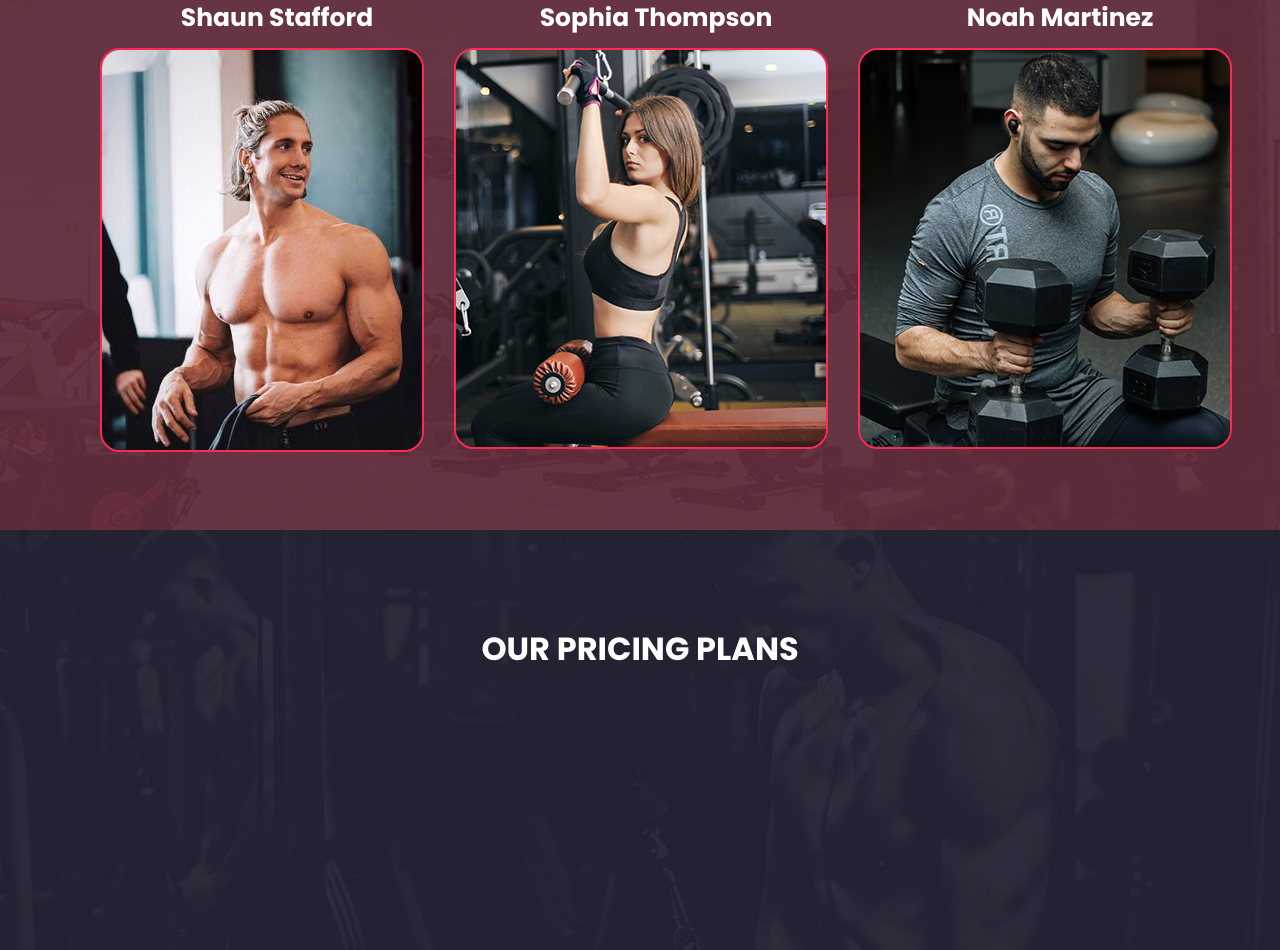
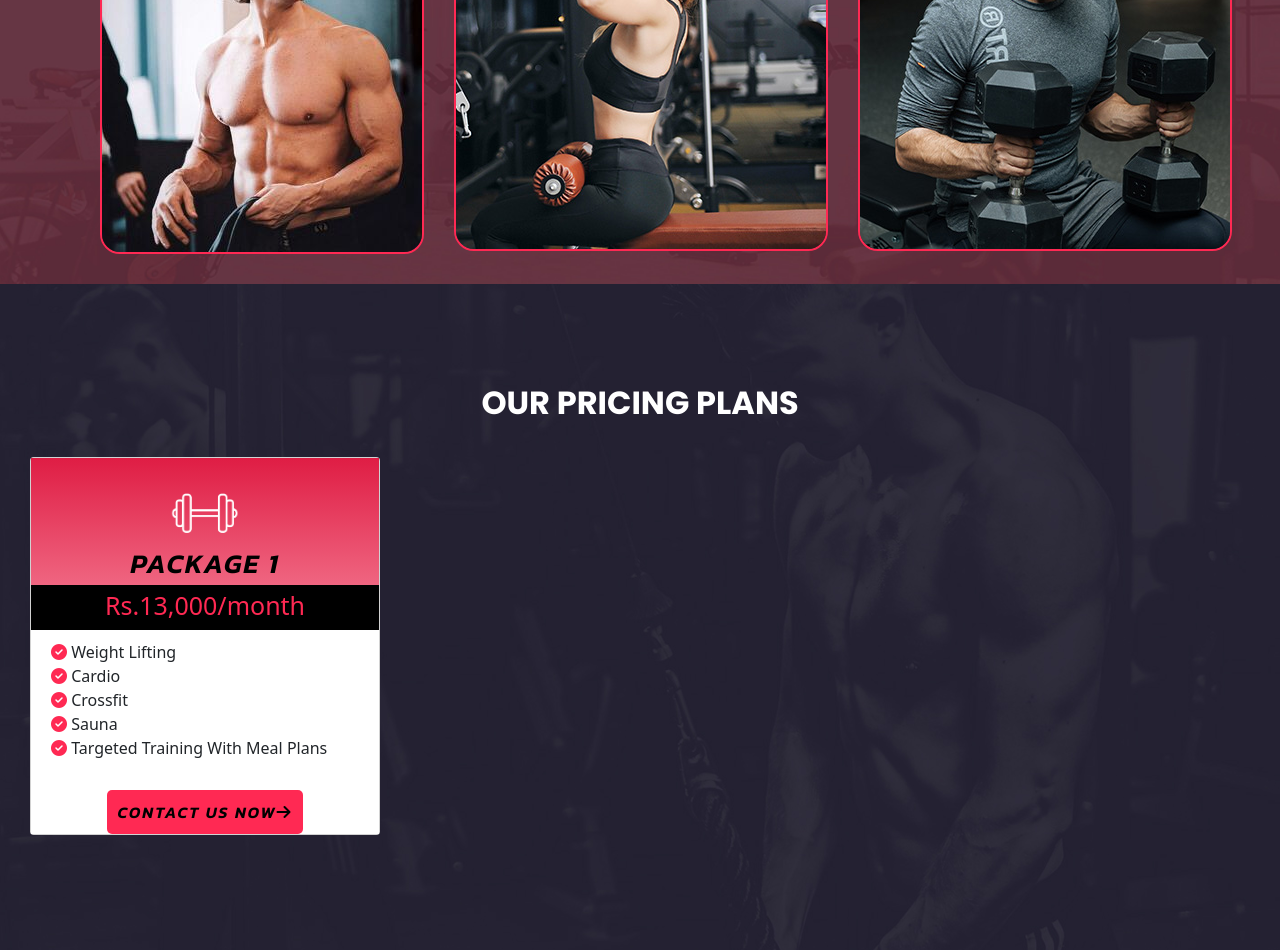
Before and after one commit to mfaiz-ahmed/Neo-Gym, a plain HTML site: page index.html in a window 1280 px wide. Shown: the part 1670-2620 px from the top of the page. Drawn offline with nearby package versions, Linux system fonts and the light colour scheme.

Commit message:
card added

```diff
--- a/index.html
+++ b/index.html
@@ -9,11 +9,14 @@
     <link rel="preconnect" href="https://fonts.googleapis.com">
 <link rel="preconnect" href="https://fonts.gstatic.com" crossorigin>
 <link href="https://fonts.googleapis.com/css2?family=Poppins:ital,wght@0,100;0,200;0,300;0,400;0,500;0,600;0,700;0,800;0,900;1,100;1,200;1,300;1,400;1,500;1,600;1,700;1,800;1,900&display=swap" rel="stylesheet">
+<link rel="preconnect" href="https://fonts.googleapis.com">
+<link rel="preconnect" href="https://fonts.gstatic.com" crossorigin>
+<link href="https://fonts.googleapis.com/css2?family=Kanit:ital,wght@0,100;0,200;0,300;0,400;0,500;0,600;0,700;0,800;0,900;1,100;1,200;1,300;1,400;1,500;1,600;1,700;1,800;1,900&display=swap" rel="stylesheet">
 </head>
 <body>
      <header>
          <div class="bg-1 text-white pt-5">
-             <nav class="d-flex justify-content-around">
+             <nav class="d-flex justify-content-evenly">
              <div>
                 <!-- navbar started  -->
                 <h2 class="heading ">NEOGYM</h2>
@@ -40,7 +43,7 @@
             </header>
 <main>
     <!-- Why us section started  -->
-    <div id="why-us" class="bg-2 text-center text-white">
+    <div id="why-us" class="bg-2 text-center text-white pb-5">
         <h1 class="pb-5 head-us">WHY CHOOSE US</h1>
         <div class="d-flex justify-content-around container mt-5">
             <div class="flex-b px-5">
@@ -61,7 +64,7 @@
             <div class="flex-b px-5">
                 <img src="./Assets/u-3.png" alt="Sport training">
                 <h2 class="mt-3 font fw-bolder">SPORT TRAINING</h2>
-                <p class="us-text mt-3">NEOGYM offers specialized sport training programs, designed to enhance athletic performance and elevate your game to the next level.</p>
+                <p class="us-text mt-3">NEOGYM offers specialized  sport training programs, designed to enhance athletic performance and elevate your game to the next level.</p>
             </div>
         </div>
     </div>
@@ -69,7 +72,7 @@
 <!-- trainers section started  -->
 <div id="trainers" class="bg-3">
     <h1 class="head-us text-center text-white">OUR GYM TRAINERS</h1>
-    <div class="pt-5 px-5 d-flex gap-5 container">
+    <div class="pt-5 px-5 d-flex gap-5 container pb-5">
         <div>
             <h1 class="text-white fw-bold ms-5 font text-center">Shaun Stafford</h1>
             <img class="trainer mt-3" src="./Assets/Trainer-1.jpg" alt="Trainer-1">
@@ -94,21 +97,33 @@
 <!-- packages section started  -->
 <div class="bg-4">
     <h2 class="text-center text-white head-us">OUR PRICING PLANS</h2>
+    <div class="pt-5">
+
+        <div class="ms-5 card">
+            <div class="card-bg dumbell pt-5">
+                <img src="./Assets/dumbell.png" width="80px" alt="Dumbell">
+                <h1 class="package mt-3">PACKAGE 1</h1>
+                <div class="price">
+                    <h1>Rs.13,000/month</h1>
+                </div>
+            </div>
+                <div class="list pt-3">
+                    <ul>
+                        <li><i class="fa-solid color fa-circle-check"></i> Weight Lifting</li>
+                        <li><i class="fa-solid color fa-circle-check"></i> Cardio</li>
+                        <li><i class="fa-solid color fa-circle-check"></i> Crossfit</li>
+                        <li><i class="fa-solid color fa-circle-check"></i> Sauna</li>
+                        <li><i class="fa-solid color fa-circle-check"></i> Targeted Training With Meal Plans</li>
+                    </ul>
+                    <div class="center mt-5">
+                        <button class="button-2">CONTACT US NOW<i class="fa-solid fa-arrow-right"></i></button>
+                    </div>
+
+                </div>
+        </div>
+    </div>
 
 </div>
-
-
-
-
-
-
-
-
-
-
-
-
-
 
 
 
@@ -160,5 +175,6 @@
 
 
     <script src="https://cdn.jsdelivr.net/npm/bootstrap@5.3.2/dist/js/bootstrap.bundle.min.js" integrity="sha384-C6RzsynM9kWDrMNeT87bh95OGNyZPhcTNXj1NW7RuBCsyN/o0jlpcV8Qyq46cDfL" crossorigin="anonymous"></script>
+    <script src="https://kit.fontawesome.com/242e176040.js" crossorigin="anonymous"></script>
     </body>
 </html>
--- a/style.css
+++ b/style.css
@@ -34,6 +34,9 @@ li{list-style: none;}
 font-family: poppins;}
 
 .nav-items:hover{border-bottom: 3px solid #ff2953;}
+
+
+
 /* navbar ended */
 
 
@@ -81,7 +84,7 @@ transition: 0.3s ease-in-out;}
 background-position: center;
 background-repeat: no-repeat;
 background-size: cover;
-height: 700px;
+height: 100%;
 background-attachment: fixed;}
 
 
@@ -105,7 +108,7 @@ background-attachment: fixed;}
 background-position: center;
 background-repeat: no-repeat;
 background-size: cover;
-min-height: 700px;
+min-height: 100%;
 background-attachment: fixed;}
 
 
@@ -119,9 +122,51 @@ background-attachment: fixed;}
 .trainer{border: 2px solid #ff2953;
 border-radius: 20px;}
 
+
+/* packages section  started */
 .bg-4{background-image: url(./Assets/trainer-bg.jpg);
 background-position: center;
 background-repeat: no-repeat;
 background-size: cover;
 background-attachment: fixed;
-height: 700px;}
+height: 1000px;}
+
+.card-bg{background-image: linear-gradient(#df1d44 , #f57f96);}
+
+.card{width: 350px;
+    height: 600px;
+    border-radius: 50px;}
+
+.dumbell{text-align: center;}
+
+
+.package{font-family: kanit;
+font-weight: 600;
+font-style: italic;
+font-size: 2.7rem;
+letter-spacing: 2px;
+color: black;}
+
+
+.price{background-color: black;
+color: #ff2953;
+text-align: center;
+padding:5px;}
+
+.list{text-align: start;
+font-size: 1.6rem;
+background-color: white;}
+
+.color{color: #ff2953;}
+
+
+.button-2{background-color: #ff2953;
+font-family: kanit;
+font-weight: 600;
+letter-spacing: 2px;
+font-style: italic;
+border: 0;
+border-radius: 5px;
+padding:10px;}
+
+.center{text-align: center;}
```
